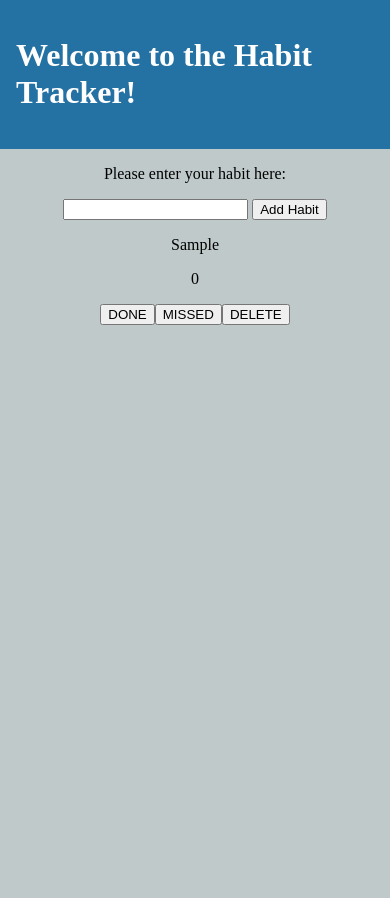
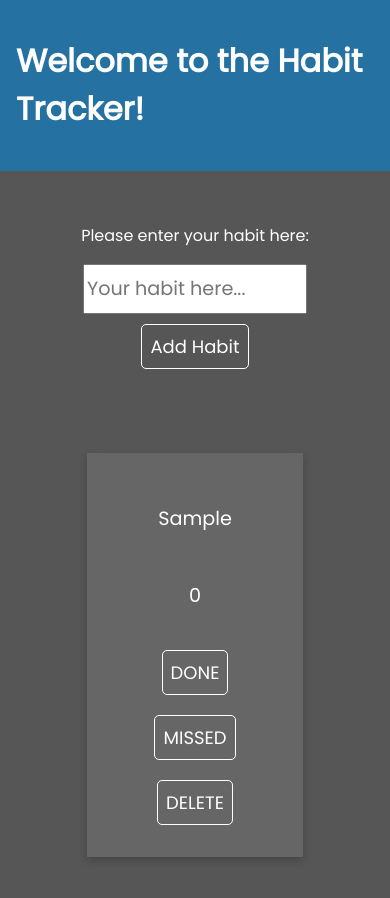
Before and after one commit to jjvega86/habit-tracker-vanillaJS, a plain HTML site: page index.html in a window 390 px wide. Both pictures are taken after typing "Sample" into the empty fields and a click on the button "Add Habit". Before the commit the page ends 844 px from the top, so only its background shows below. Drawn offline with Linux system fonts and the light colour scheme.

Commit message:
Added visual styling and responsive layout via Flexbox and media queries

```diff
--- a/index.html
+++ b/index.html
@@ -5,8 +5,13 @@
     <meta http-equiv="X-UA-Compatible" content="IE=edge" />
     <meta name="viewport" content="width=device-width, initial-scale=1.0" />
     <title>Habit Tracker</title>
+    <link rel="preconnect" href="https://fonts.googleapis.com" />
+    <link rel="preconnect" href="https://fonts.gstatic.com" crossorigin />
+    <link
+      href="https://fonts.googleapis.com/css2?family=Poppins:wght@100;300;400&display=swap"
+      rel="stylesheet"
+    />
     <link rel="stylesheet" href="main.css" />
-    <script type="module" src="script.js"></script>
   </head>
   <body>
     <header>
@@ -16,7 +21,13 @@
       <section>
         <p>Please enter your habit here:</p>
         <form>
-          <input type="text" name="habit-text" id="habit-text" value="" />
+          <input
+            type="text"
+            name="habit-text"
+            id="habit-text"
+            value=""
+            placeholder="Your habit here..."
+          />
           <button id="add-habit" type="submit">Add Habit</button>
         </form>
       </section>
@@ -24,5 +35,6 @@
         <div id="habits-list"></div>
       </section>
     </main>
+    <script type="module" src="script.js"></script>
   </body>
 </html>
--- a/main.css
+++ b/main.css
@@ -5,12 +5,14 @@
 }
 
 body {
-  background-color: #bfc9ca;
-  margin: 0;
+  background-color: #565656;
+  color: white;
+  font-family: "Poppins", sans-serif;
+  margin: 0 auto;
 }
 
 header {
-  background-color: #2471a3;
+  background-color: hsl(203, 63%, 39%);
   color: white;
   display: flex;
   justify-content: center;
@@ -21,9 +23,68 @@ main {
   align-items: center;
   display: flex;
   flex-direction: column;
+  gap: 10%;
   justify-content: center;
 }
 
 main section {
   text-align: center;
+  margin-top: 20px;
+  padding: 1rem;
+  width: 80%;
 }
+
+button {
+  background-color: transparent;
+  border: 1px solid white;
+  border-radius: 5px;
+  color: white;
+  font-family: "Poppins", sans-serif;
+  font-size: large;
+  margin-top: 10px;
+  padding: 0.5rem;
+  transition: 0.5s;
+}
+
+button:hover {
+  background-color: white;
+  color: hsl(203, 63%, 39%);
+  cursor: pointer;
+  padding: 1rem;
+}
+
+input[type="text"] {
+  display: inline-block;
+  font-family: "Poppins", sans-serif;
+  font-size: 1.2rem;
+  height: 50px;
+  width: 80%;
+}
+
+.habit-card {
+  background-color: hsl(0, 0%, 40%);
+  box-shadow: 0 4px 8px 0 rgba(0, 0, 0, 0.2);
+  align-items: center;
+  display: flex;
+  font-size: 1.2rem;
+  justify-content: space-between;
+  gap: 10%;
+  margin: 2rem;
+  min-width: 600px;
+  padding: 2rem;
+  transition: 0.3s;
+}
+
+.habit-card:hover {
+  box-shadow: 0 8px 16px 0 rgba(0, 0, 0, 0.2);
+}
+
+@media screen and (max-width: 870px) {
+  .habit-card {
+    align-items: center;
+    flex-direction: column;
+    gap: 10px;
+    justify-content: center;
+    min-width: 200px;
+  }
+}
--- a/script.js
+++ b/script.js
@@ -22,33 +22,28 @@ function renderHabits(habitCount) {
 
 let habitActions = {
   done: function (habit) {
-    // get current habit, parse, and update streak value
     let currentHabit = JSON.parse(localStorage.getItem(`${habit}`));
     currentHabit.streak++;
     localStorage.setItem(`${habit}`, JSON.stringify(currentHabit));
 
-    // create a new count element for the current habit and replace old
-    let selectedHabitCount = document.querySelector(`.${habit} > .habit-count`);
+    let selectedHabitCount = document.querySelector(`.${habit} .habit-count`);
     let newStreak = document.createElement("p");
     newStreak.innerHTML = `${currentHabit.streak}`;
     newStreak.className = "habit-count";
     selectedHabitCount.replaceWith(newStreak);
   },
   missed: function (habit) {
-    // get current habit, parse, and zero out streak value
     let currentHabit = JSON.parse(localStorage.getItem(`${habit}`));
     currentHabit.streak = 0;
     localStorage.setItem(`${habit}`, JSON.stringify(currentHabit));
 
-    // replace old count element with 0 content
-    let currentCount = document.querySelector(`.${habit} > .habit-count `);
+    let currentCount = document.querySelector(`.${habit} .habit-count `);
     let newCount = document.createElement("p");
     newCount.innerHTML = "0";
     newCount.className = "habit-count";
     currentCount.replaceWith(newCount);
   },
   delete: function (habit) {
-    // remove current habit from localStorage and render habits
     localStorage.removeItem(`${habit}`);
     habitCount--;
     localStorage.setItem("count", habitCount);
@@ -87,11 +82,12 @@ function createHabitElement(habitText, currentCount, streak) {
   let newHabit = document.createElement("div");
   newHabit.className = `habit-${currentCount}`;
   newHabit.innerHTML = `
+  <div class="habit-card">
   <p class="habit-text">${habitText}</p>
   <p class="habit-count">${streak}</p>
   <button class="habit-done">DONE</button
   ><button class="habit-missed">MISSED</button
-  ><button class="habit-delete">DELETE</button>`;
+  ><button class="habit-delete">DELETE</button></div>`;
   newHabit.addEventListener("click", habitReducer);
   listOfHabits.append(newHabit);
 }
```
